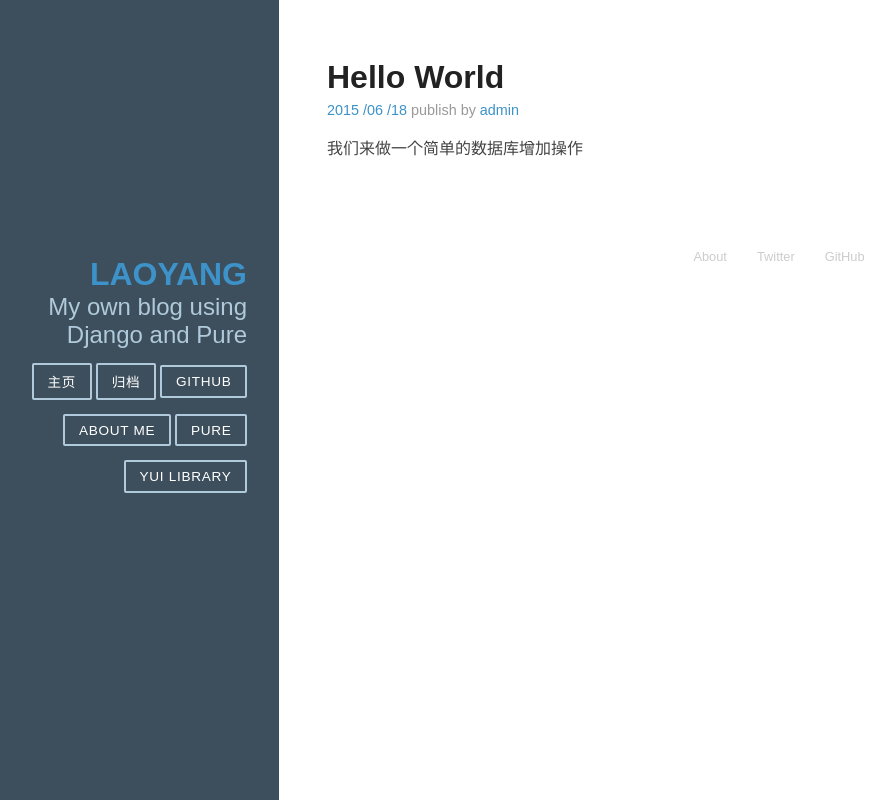
After one commit to laoyang103/my-pydjango-blog, a Django app: page /detail/1/ in a window 1280 px wide. The commit adds this page. Shown: the whole page, without its empty margins (41-936 px from the left). Run offline with Django 3.2, Linux system fonts and the light colour scheme; data comes from the database, SQL or seed files in the repository; both versions use the stored data as it was after the commit.

Commit message:
add detail view and url

```diff
--- a/article/templates/base.html
+++ b/article/templates/base.html
@@ -6,20 +6,32 @@
     <meta name="description" content="A layout example that shows off a blog page with a list of posts.">
 
     <title>Blog &ndash; Layout Examples &ndash; Pure</title>
-    <link rel="stylesheet" href="static/css/pure-min.css">
-    <link rel="stylesheet" href="static/css/grids-responsive-min.css">
-    <link rel="stylesheet" href="static/css/blog.css">
+    <link rel="stylesheet" href="/static/css/pure-min.css">
+    <link rel="stylesheet" href="/static/css/grids-responsive-min.css">
+    <link rel="stylesheet" href="/static/css/blog.css">
 </head>
 <body>
 
 <div id="layout" class="pure-g">
     <div class="sidebar pure-u-1 pure-u-md-1-4">
         <div class="header">
-            <h1 class="brand-title">A Sample Blog</h1>
-            <h2 class="brand-tagline">Creating a blog layout using Pure</h2>
+            <h1 class="brand-title"><a href="{% url "home" %}">Laoyang</a></h1>
+            <h2 class="brand-tagline">My own blog using Django and Pure</h2>
 
             <nav class="nav">
                 <ul class="nav-list">
+                    <li class="nav-item">
+                        <a class="pure-button" href="http://yuilibrary.com">主页</a>
+                    </li>
+                    <li class="nav-item">
+                        <a class="pure-button" href="http://yuilibrary.com">归档</a>
+                    </li>
+                    <li class="nav-item">
+                        <a class="pure-button" href="http://github.com/laoyang103">Github</a>
+                    </li>
+                    <li class="nav-item">
+                        <a class="pure-button" href="http://github.com/laoyang103">About Me</a>
+                    </li>
                     <li class="nav-item">
                         <a class="pure-button" href="http://purecss.io">Pure</a>
                     </li>
--- /dev/null
+++ b/article/templates/detail.html
@@ -0,0 +1,21 @@
+{% extends "base.html" %}
+
+{% block content %}
+    <section class="post">
+        <header class="post-header">
+            <h2 class="post-title">{{ art.title }}</h2>
+            <p class="post-meta">
+                <a class="post-author" href="#">{{ art.datetime|date:"Y /m /d"}}</a>
+                publish by
+                <a class="post-author" href="#">{{ art.author }}</a>
+            </p>
+        </header>
+
+        <div class="post-description">
+            <p>
+                {{ art.content }}
+            </p>
+        </div>
+    </section>
+</div>
+{% endblock %}
--- a/article/views.py
+++ b/article/views.py
@@ -1,5 +1,5 @@
 from django.shortcuts import render
-from django.http import HttpResponse
+from django.http import HttpResponse, Http404
 from article.models import Article
 from datetime import datetime
 
@@ -17,3 +17,10 @@ def test_template(request):
 def home(request):
     art = Article.objects.all()
     return render(request, 'home.html', {'artlist': art})
+
+def detail(request, id):
+    try:
+        art = Article.objects.get(id=str(id))
+    except Article.DoesNotExist:
+        raise Http404
+    return render(request, 'detail.html', {'art': art})
--- a/my_blog/urls.py
+++ b/my_blog/urls.py
@@ -7,8 +7,8 @@ urlpatterns = patterns('',
     # url(r'^blog/', include('blog.urls')),
 
     url(r'^admin/', include(admin.site.urls)),
-    url(r'^$', 'article.views.home'),
+    url(r'^$', 'article.views.home', name='home'),
     url(r'^hello/$', 'article.views.hello'),
-    url(r'^(\d+)/$', 'article.views.detail'),
+    url(r'^detail/(?P<id>\d+)/$', 'article.views.detail', name='detail'),
     url(r'^test_template/$', 'article.views.test_template'),
 )
```
Also changed, not shown: article/templates/home.html (+2 -6 lines), db.sqlite3.
